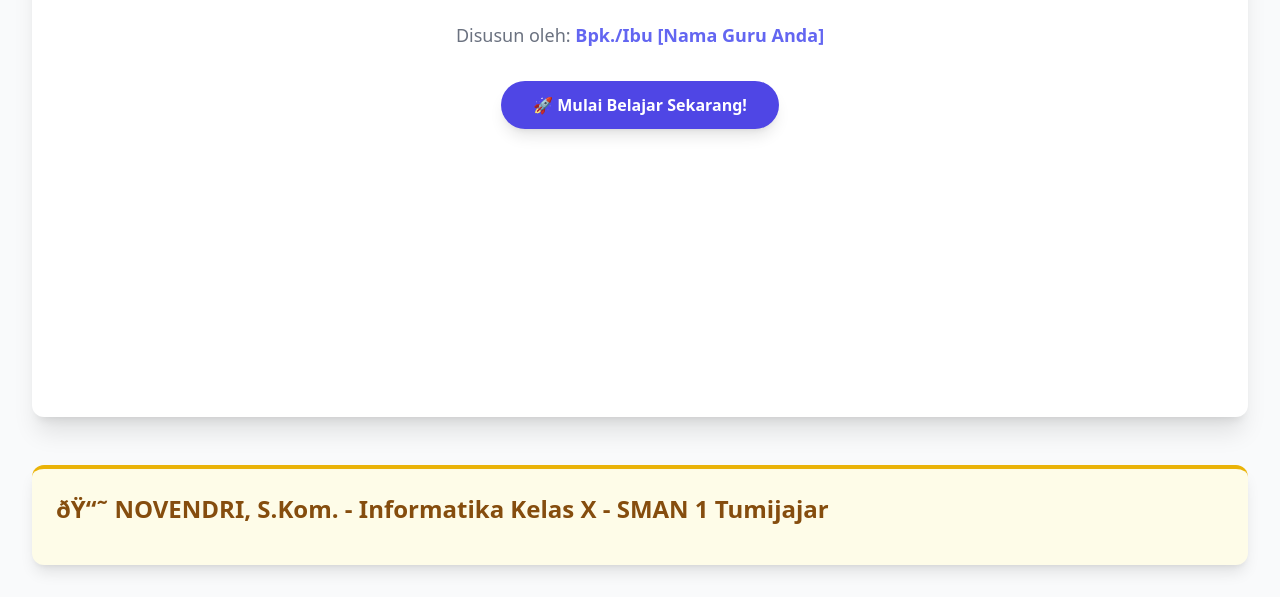
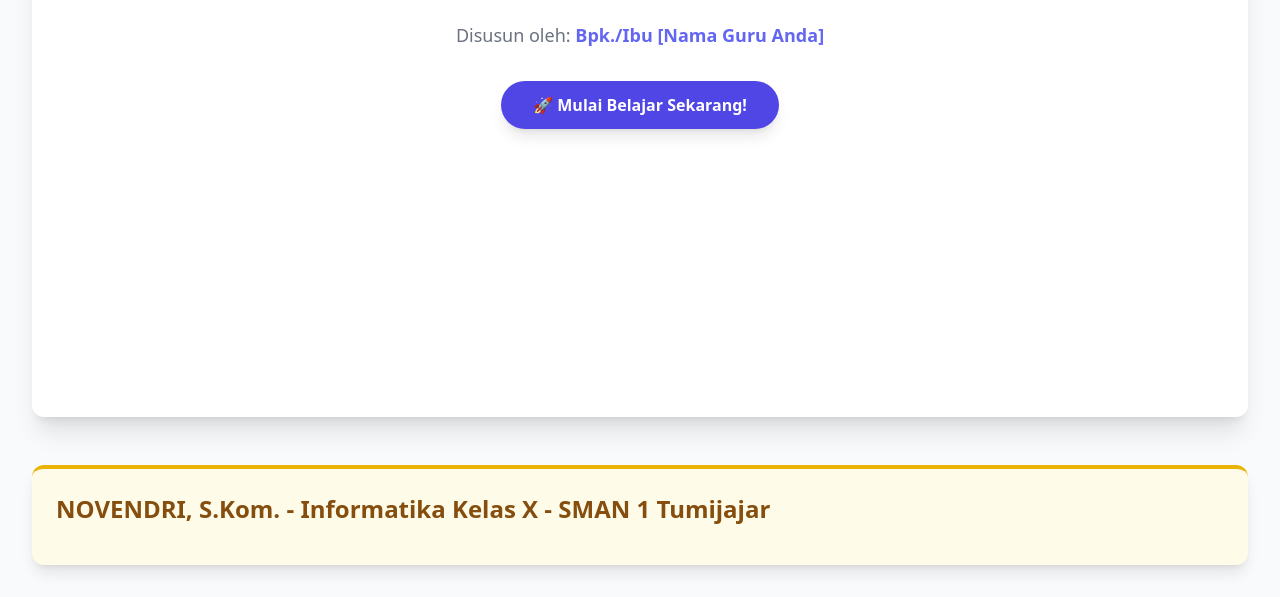
Before and after one commit to keram-otak/analisis-data-interaktif, a plain HTML site: page index.html in a window 1280 px wide. Shown: the part 475-1072 px from the top of the page. Drawn offline with nearby package versions, Linux system fonts and the light colour scheme.

```diff
--- a/index.html
+++ b/index.html
@@ -235,7 +235,7 @@
         </main>
 
         <section id="panduan-guru" class="mt-12 p-6 bg-yellow-50 border-t-4 border-yellow-500 rounded-xl shadow-lg">
-            <h3 class="text-2xl font-bold text-yellow-800 mb-4">ðŸ“˜ NOVENDRI, S.Kom. - Informatika Kelas X - SMAN 1 Tumijajar </h3>
+            <p class="text-2xl font-bold text-yellow-800 mb-4"> NOVENDRI, S.Kom. - Informatika Kelas X - SMAN 1 Tumijajar </>
             <ol class="list-decimal list-inside text-gray-700 space-y-3">
 
             </ol>
```
